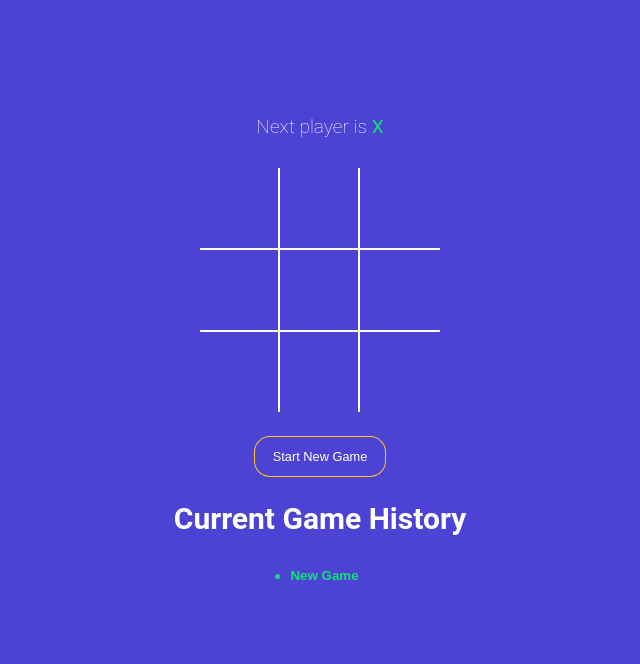
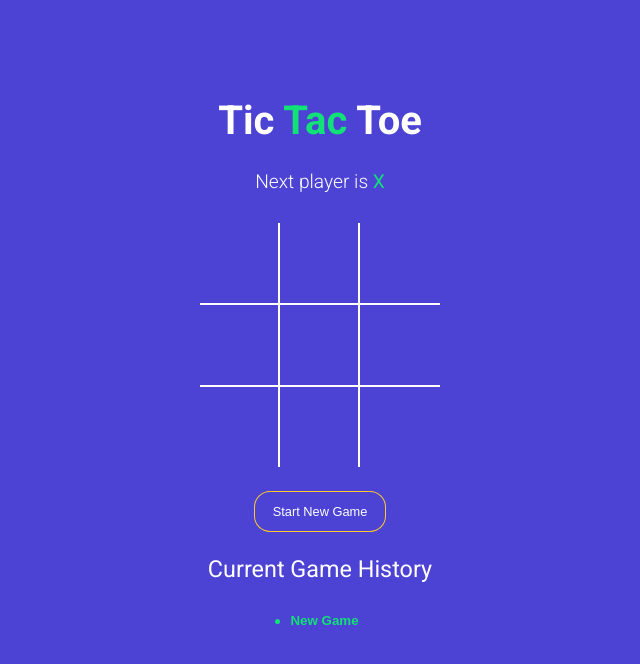
Before and after one commit to AkashRana18/React-Game, a React (Vite) app: page / in a window 1280 px wide. Shown: the top 664 px of the page, without its empty margins (320-960 px from the left). Built offline with nearby package versions, Linux system fonts and the light colour scheme.

Commit message:
added title and font

```diff
--- a/index.html
+++ b/index.html
@@ -4,6 +4,10 @@
     <meta charset="UTF-8" />
     <link rel="icon" type="image/svg+xml" href="/vite.svg" />
     <meta name="viewport" content="width=device-width, initial-scale=1.0" />
+    <link
+      href="https://fonts.googleapis.com/css?family=Roboto:300,400,700&display=swap"
+      rel="stylesheet"
+    />
     <title>Tic Tac Toe</title>
   </head>
   <body>
--- a/src/App.jsx
+++ b/src/App.jsx
@@ -14,7 +14,7 @@
 
   const gamingBoard = history[currentMove];
 
-  const {winner, winningSquares } = calculateWinner(gamingBoard.square);
+  const { winner, winningSquares } = calculateWinner(gamingBoard.square);
 
   const handleSquareClick = clickedPosition => {
     if (gamingBoard.square[clickedPosition] || winner) return;
@@ -56,6 +56,10 @@
 
   return (
     <div className="app">
+      <h1>
+        {' '}
+        Tic <span className="text-green">Tac</span> Toe{' '}
+      </h1>
       <StatusMessage winner={winner} gamingBoard={gamingBoard} />
 
       <Board
@@ -73,7 +77,13 @@
         Start New Game
       </button>
 
-      <h2>Current Game History</h2>
+      <h3
+        style={{
+          fontWeight: 'normal',
+        }}
+      >
+        Current Game History
+      </h3>
       <History history={history} moveTo={moveTo} currentMove={currentMove} />
     </div>
   );
--- a/src/components/History.jsx
+++ b/src/components/History.jsx
@@ -9,6 +9,7 @@
               type="button"
               className={`btn-move ${currentMove === index ? 'active' : ''} `}
               onClick={() => moveTo(index)}
+
             >
               {index === 0 ? 'New Game' : `Go to Move ${index}`}
             </button>
--- a/src/components/Square.jsx
+++ b/src/components/Square.jsx
@@ -1,11 +1,12 @@
 const Square = ({ value, onClick, isWinningSquare }) => {
   const colorClassName = value === 'X' ? 'text-green' : 'text-orange';
-  const winningClassName = isWinningSquare ? 'winning' : '';
+
+  const winningClassName = isWinningSquare? 'winning' : '';
 
   return (
     <button
       type="button"
-      className={`square ${colorClassName}${winningClassName} `}
+      className={`square ${colorClassName} ${winningClassName}`}
       onClick={onClick}
     >
       {value}
--- a/src/style.scss
+++ b/src/style.scss
@@ -1,3 +1,6 @@
+
+@import url('https://fonts.googleapis.com/css?family=Roboto:400,500,700&display=swap');
+
 $green: #12e177;
 $orange: #ffc72a;
 $blue: #4c43d4;
```
